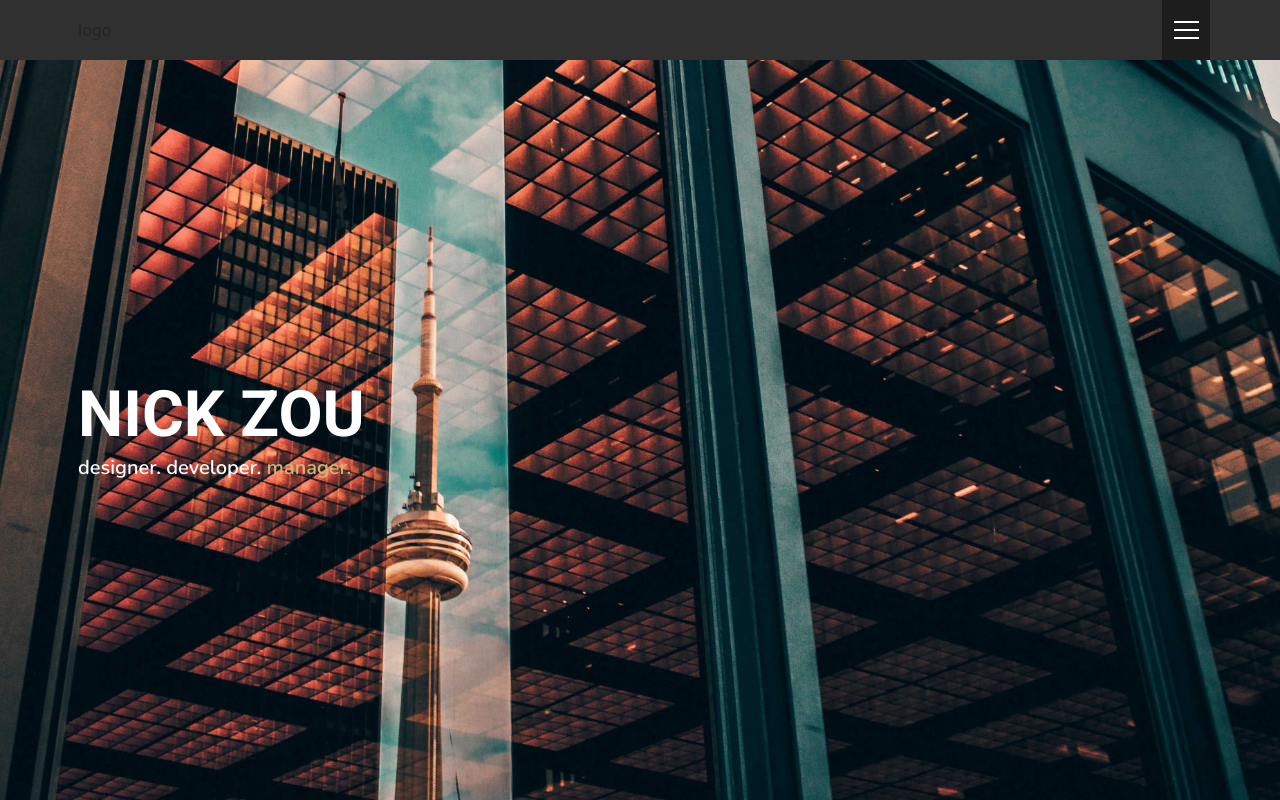
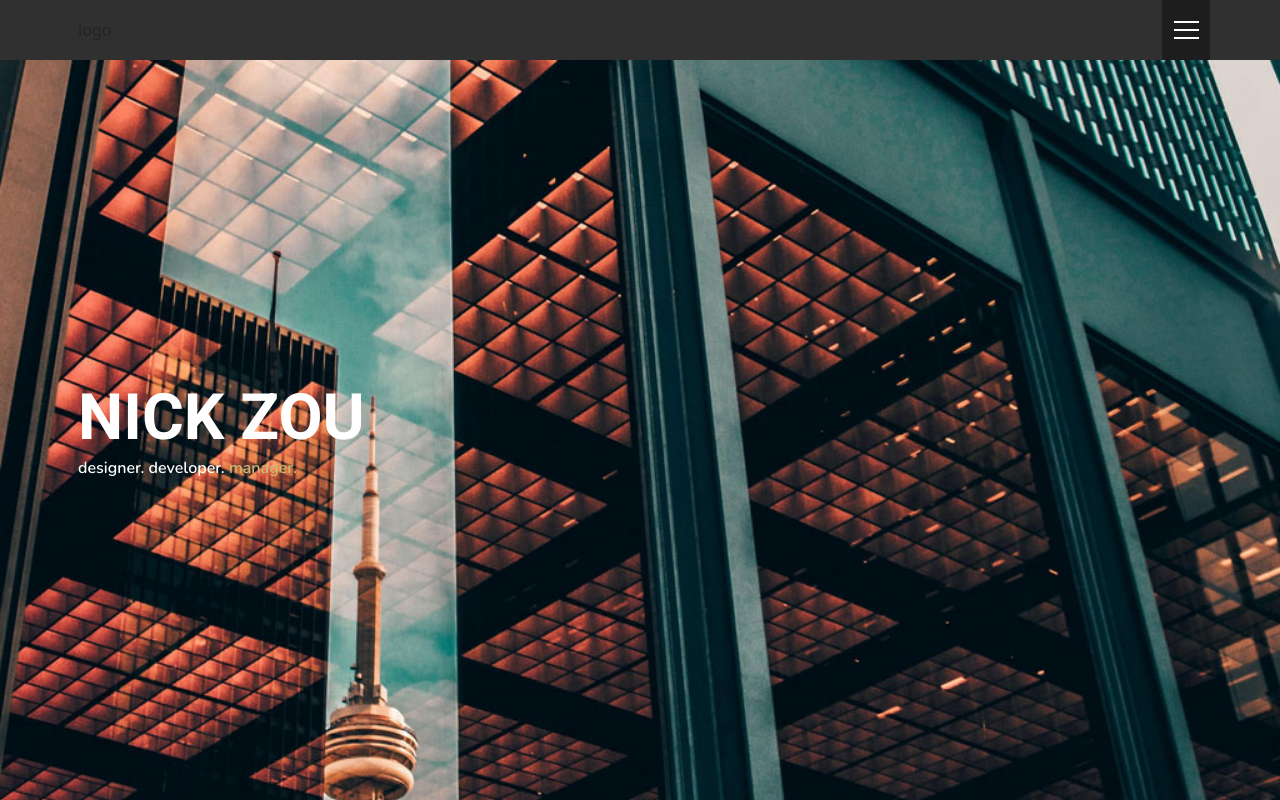
Before and after one commit to nickzou/website-frontend, a Next.js app: page / in a window 1280 px wide. Built offline with nearby package versions, Linux system fonts and the light colour scheme.

Commit message:
update packages

```diff
--- a/next.config.js
+++ b/next.config.js
@@ -1,10 +1,6 @@
 const path = require('path')
 
 module.exports = {
-  // i18n: {
-  //   locales: ['en'],
-  //   defaultLocale: 'en'
-  // },
   reactStrictMode: true,
   sassOptions: {
     includePaths: [path.join(__dirname, 'styles')]
--- a/package.json
+++ b/package.json
@@ -12,11 +12,15 @@
   "dependencies": {
     "bootstrap": "^5.0.2",
     "hamburger-react": "^2.4.1",
+    "imagemin-mozjpeg": "^9.0.0",
+    "imagemin-optipng": "^8.0.0",
     "next": "11.0.1",
+    "next-compose-plugins": "^2.2.1",
+    "next-optimized-images": "^2.6.2",
     "react": "17.0.2",
     "react-dom": "17.0.2",
     "sass": "^1.35.2",
-    "sass-rem": "^2.0.0"
+    "sass-rem": "^3.0.0"
   },
   "devDependencies": {
     "@types/react": "17.0.14",
--- a/pages/index.tsx
+++ b/pages/index.tsx
@@ -1,5 +1,4 @@
 
-import Header from '../components/Header/Header';
 import Hero from './index/Hero';
 
 export default function Home() {
--- a/pages/index/Hero.tsx
+++ b/pages/index/Hero.tsx
@@ -1,6 +1,5 @@
-import Image from 'next/image';
 import styles from './Hero.module.scss';
-import BackgroundImage from '@public/images/toronto.jpg';
+import Image from '@components/Image/Image';
 
 export default function Hero() {
     return(
@@ -16,13 +15,19 @@ export default function Hero() {
                 </div>
             </div>
             <Image
-                src={BackgroundImage}
-                className={'background-image'}
-                layout="fill"
-                objectFit="cover"
-                objectPosition="50% 70%"
+                src={`/images/hero/mobile_1x.jpg`}
+                desktopPortraitSrcSet={'/images/hero/desktop_portrait_1x.jpg, /images/hero/desktop_portrait_2x.jpg 2x'}
+                desktopSrcSet={'/images/hero/desktop_1x.jpg, /images/hero/desktop_2x.jpg 2x'}
+                tabletLargeLandscapeSrcSet={'/images/hero/tablet-large_landscape_1x.jpg, /images/hero/tablet-large_landscape_2x.jpg 2x'}
+                tabletLargeSrcSet={'/images/hero/tablet-large_1x.jpg, /images/hero/tablet-large_2x.jpg 2x'}
+                tabletLandscapeSrcSet={'/images/hero/tablet_landscape_1x.jpg, /images/hero/tablet_landscape_2x.jpg 2x'}
+                tabletSrcSet={'/images/hero/tablet_1x.jpg, /images/hero/tablet_2x.jpg 2x'}
+                phabletLandscapeSrcSet={'/images/hero/phablet_landscape_1x.jpg, /images/hero/phablet_landscape_2x.jpg 2x, /images/hero/phablet_landscape_3x.jpg 3x'}
+                phabletSrcSet={'/images/hero/phablet_1x.jpg, /images/hero/phablet_2x.jpg 2x, /images/hero/phablet_3x.jpg 3x'}
+                mobileLandscapeSrcSet={'/images/hero/mobile_landscape_1x.jpg, /images/hero/mobile_landscape_2x.jpg 2x'}
+                mobileSrcSet={'/images/hero/mobile_1x.jpg, /images/hero/mobile_2x.jpg 2x'}
                 alt="Financial district, downtown Toronto"
-                priority
+                backgroundImage={true}
             />
         </section>
     );
--- a/styles/_common.scss
+++ b/styles/_common.scss
@@ -1,3 +1,3 @@
-@import '~sass-rem';
+@use '~sass-rem' as rem;
 @import './variables';
 @import './fonts';
--- a/styles/globals.scss
+++ b/styles/globals.scss
@@ -1,3 +1,5 @@
+@use '~sass-rem' as rem;
+
 // Boostrap
 @import "~bootstrap/scss/functions";
 @import "overrides/boostrap";
@@ -54,7 +56,7 @@ h1, h2, h3, h4, h5, h6 {
 }
 
 h1, .heading-1 {
-    font-size: rem(64px);
+    font-size: rem.convert(64px);
     @extend %roboto;
     letter-spacing: 1.05;
 }
```
Also changed, not shown: 2 other files (tests, documents, lock files or other folders).
